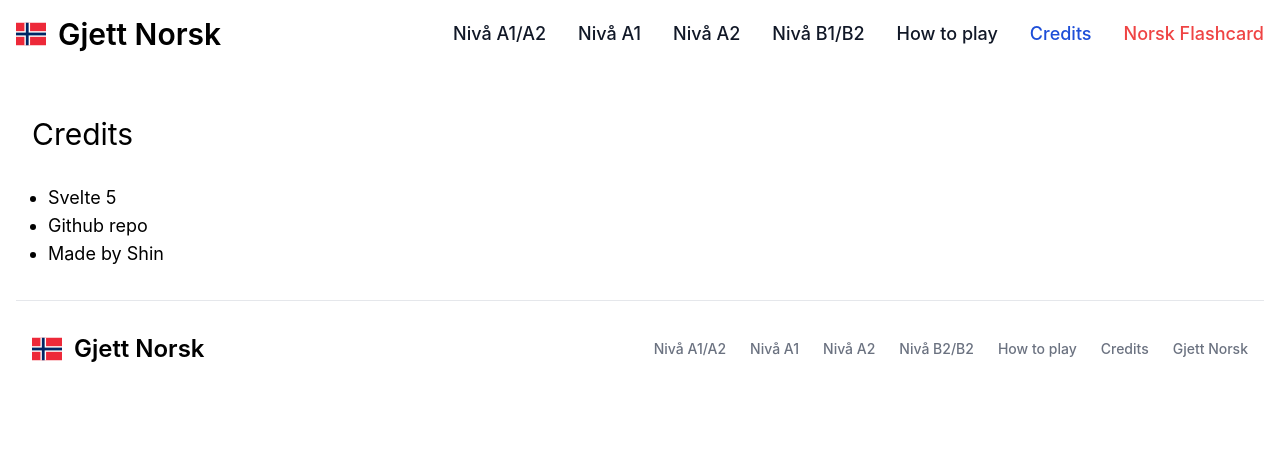
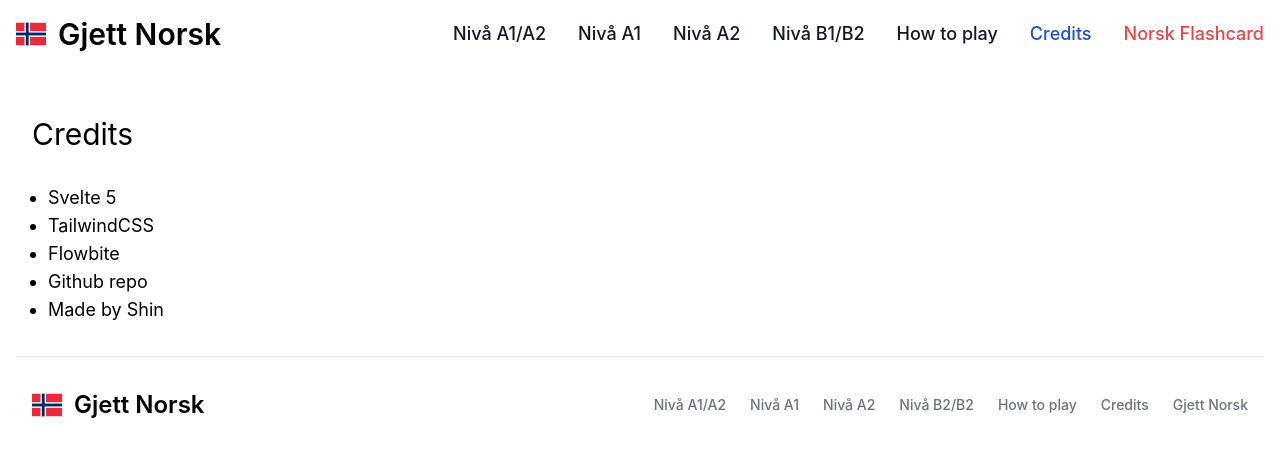
Before and after one commit to shinokada/gjett, a SvelteKit app: page /credits in a window 1280 px wide. Shown: the top 456 px of the page. Built offline with nearby package versions, Linux system fonts and the light colour scheme.

Commit message:
fix: update credits page

```diff
--- a/src/routes/credits/+page.svelte
+++ b/src/routes/credits/+page.svelte
@@ -3,6 +3,12 @@
 <ul class="text-left m-4 p-4 text-lg list-disc">
   <li class="hover:text-red-700 hover:underline">
     <a href="https://svelte-5-preview.vercel.app/docs/introduction" target="_blank" class="hover:underline me-4 md:me-6">Svelte 5</a>
+  </li>
+  <li>
+    <a href="https://tailwindcss.com/" target="_blank" class="hover:underline me-4 md:me-6">TailwindCSS</a>
+  </li>
+  <li>
+    <a href="https://flowbite.com/" target="_blank" class="hover:underline me-4 md:me-6">Flowbite</a>
   </li>
   <li class="hover:text-red-700 hover:underline">
     <a href="https://github.com/shinokada/norsk-flashcard" target="_blank" class="hover:underline me-4 md:me-6">Github repo</a>
```
